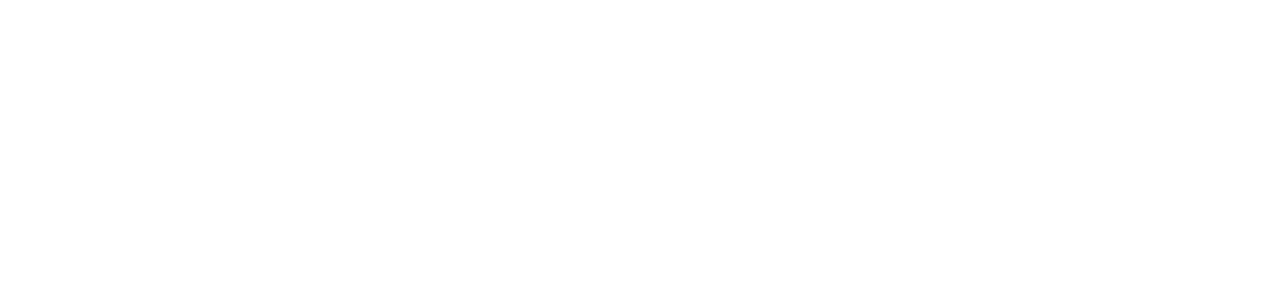
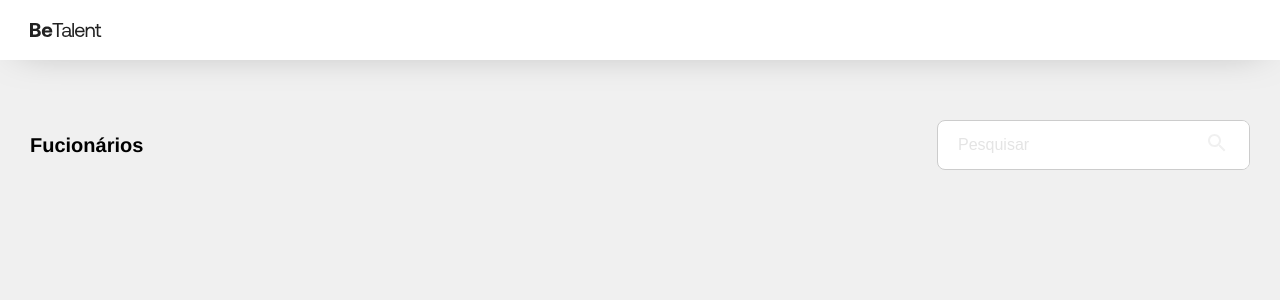
Before and after one commit to CarlosEduardocaldas6432/desafio_frontend, a React (Vite) app in the folder frontend/: page / in a window 1280 px wide. Shown: the top 300 px of the page. Built offline with nearby package versions, Linux system fonts and the light colour scheme.

Commit message:
o template do cabeçalho e da barra de pesquisa foram feitos

```diff
--- a/frontend/src/App.tsx
+++ b/frontend/src/App.tsx
@@ -5,7 +5,22 @@
 
   return (
     <>
+      <header>
+        <img className='logo' src="/logo.svg" alt="logo" />
+      </header>
 
+      <div className="div_pesquisa">
+        <h1>Fucionários</h1>
+        <form action="/pesquisar" method="GET" className="barra-pesquisa">
+    <div className="input-container">
+        <input type="text" name="q" placeholder="Pesquisar" required></input>
+
+    </div>
+    <button type="submit"> <img src="/icons/lupa.svg" alt="botão de pesquisa" /></button>
+</form>
+
+
+      </div>
     </>
   )
 }
--- a/frontend/src/css/App.css
+++ b/frontend/src/css/App.css
@@ -0,0 +1,82 @@
+*{
+    margin: 0;
+    padding: 0;
+}
+
+
+body{
+    font-family: Helvetica,Arial,sans-serif;
+    background-color: #F0F0F0;
+    width: 100%;
+}
+
+header{
+    display: flex;
+    background-color: white;
+    box-shadow: 0 2px 40px -20px rgba(0, 0, 0, 0.5);
+    height: 60px;
+    align-items: center;
+
+}
+
+h1{
+
+    font-size: 20px;
+
+}
+
+.logo{
+    margin-left: 20px;
+
+}
+
+.div_pesquisa{
+
+    display: flex;
+    align-items: center;
+    margin-top: 60px;
+    justify-content: space-between;
+    padding: 0 30px;
+
+}
+
+.barra-pesquisa {
+    display: flex;
+    align-items: center;
+    border: 1px solid #ccc;
+    border-radius: 8px;
+    overflow: hidden;
+    background-color: #fff;
+}
+
+.input-container {
+    position: relative;
+
+}
+
+.barra-pesquisa input[type="text"] {
+    width: 100%;
+    padding: 10px 0px 10px 20px;
+    border: none;
+    outline: none;
+    font-size: 16px;
+    background-color: transparent;
+}
+.barra-pesquisa input[type="text"]::placeholder {
+
+    color: rgb(228, 228, 228);
+
+}
+
+
+
+.barra-pesquisa button {
+    padding: 10px 20px ;
+    background-color: #ffffff;
+    margin-left: 20px;
+    border: none;
+    cursor: pointer;
+    font-size: 16px;
+
+
+}
```
